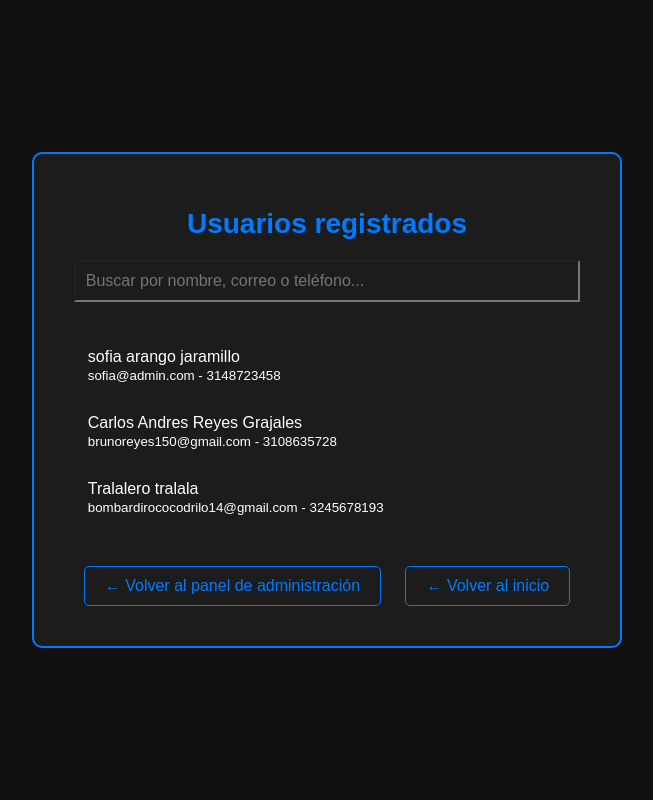
After one commit to carlo1404/carros, a PHP site: page /carros/admin/lista-usuarios.php in a window 1280 px wide. The commit adds this page. Shown: the whole page, without its empty margins (313-966 px from the left). Run offline with PHP 8.4, Linux system fonts and the light colour scheme; data comes from the database, SQL or seed files in the repository.

Commit message:
realice un listar usuarios y ver usarios

```diff
--- a/admin/admin-index.php
+++ b/admin/admin-index.php
@@ -93,6 +93,7 @@ body {
         <a href="categorias.php" class="admin-card">📂 Gestión de categorías</a>
         <a href="Mis-pedidos.php" class="admin-card">👥 Mis pedidos</a>
         <a href="nuevo-admin.php" class="admin-card">➕ Agregar administrador</a>
+        <a href="lista-usuarios.php" class="admin-card">👨‍🦰Usuarios</a>
     </div>
 </main>
 
--- /dev/null
+++ b/admin/lista-usuarios.php
@@ -0,0 +1,54 @@
+<?php
+require_once '../conexion.php';
+
+// Consulta
+$result = $conexion->query("SELECT * FROM usuarios");
+?>
+
+<!DOCTYPE html>
+<html lang="es">
+<head>
+    <meta charset="UTF-8">
+    <meta name="viewport" content="width=device-width, initial-scale=1.0">
+    <title>Listado de Usuarios</title>
+    <link rel="stylesheet" href="../css/usuarios.css">
+</head>
+<body>
+    <section class="lista-usuarios">
+        <h2 class="lista-usuarios__titulo">Usuarios registrados</h2>
+
+        <input type="text" id="buscador" class="lista-usuarios__buscador" placeholder="Buscar por nombre, correo o teléfono...">
+
+        <ul id="listaUsuarios" class="lista-usuarios__lista">
+            <?php while ($row = $result->fetch_assoc()): ?>
+                <li class="lista-usuarios__item">
+                    <a href="ver-usuario.php?id=<?= $row['id']; ?>" class="lista-usuarios__link">
+                        <?= htmlspecialchars($row['nombre']) ?><br>
+                        <small><?= htmlspecialchars($row['email']) ?> - <?= htmlspecialchars($row['telefono']) ?></small>
+                    </a>
+                </li>
+            <?php endwhile; ?>
+        </ul>
+
+        <div class="lista-usuarios__acciones">
+            <a href="admin-index.php" class="link">← Volver al panel de administración</a>
+            <a href="../index.php" class="link">← Volver al inicio</a>
+        </div>
+    </section>
+
+    <script>
+        const buscador = document.getElementById('buscador');
+        const lista = document.getElementById('listaUsuarios');
+        const usuarios = lista.getElementsByTagName('li');
+
+        buscador.addEventListener('input', function() {
+            const filtro = this.value.toLowerCase();
+
+            for (let i = 0; i < usuarios.length; i++) {
+                const texto = usuarios[i].textContent.toLowerCase();
+                usuarios[i].style.display = texto.includes(filtro) ? '' : 'none';
+            }
+        });
+    </script>
+</body>
+</html>
--- /dev/null
+++ b/css/usuarios.css
@@ -0,0 +1,157 @@
+:root {
+    --color-primary:  #007bff;
+    --color-secondary: #101010;
+  }
+
+/* Estandarizo estilos */
+html {
+    box-sizing: border-box;
+    font-size: 62.5%;
+}
+
+*, *::before, *::after {
+    box-sizing: inherit;
+}
+
+body {
+    margin: 0;
+    font-family: 'Poppins', sans-serif;
+    font-size: 1.6rem;
+    background-color: var(--color-secondary);
+    color: var(--color-primary);
+    padding: 4rem 2rem;
+    display: flex;
+    flex-direction: column;
+    align-items: center;
+    justify-content: center;
+    min-height: 100vh;
+}
+
+.lista-usuarios {
+    max-width: 60rem;
+    margin: 0 auto;
+    background-color: rgba(255, 255, 255, 0.05);
+    border: 0.2rem solid var(--color-primary);
+    border-radius: 1rem;
+    padding: 3rem 4rem;
+}
+
+.lista-usuarios__titulo {
+    font-size: 2.8rem;
+    text-align: center;
+    margin-bottom: 2rem;
+}
+
+.lista-usuarios__buscador {
+    width: 100%;
+    padding: 1rem;
+    font-size: 1.6rem;
+    margin-bottom: 2rem;
+    background-color: transparent;
+    color: var(--color-primary);
+}.lista-usuarios__buscador:focus {
+    outline: none;
+    border: 0.1rem solid var(--color-primary);
+    border-radius: 0.5rem;
+}
+
+.lista-usuarios__lista {
+    list-style: none;
+    padding: 0;
+}
+
+.lista-usuarios__item {
+    margin: 1rem 0;
+    padding: 1rem 1.4rem;
+}
+
+.lista-usuarios__link {
+    color: white;
+    text-decoration: none;
+    transition: color 0.3s ease;
+}
+
+.lista-usuarios__item:hover{
+    border: 1px solid var(--color-primary);
+    border-radius: 6px;
+}
+
+.lista-usuarios__acciones {
+    margin-top: 3rem;
+    text-align: center;
+}
+
+.link {
+    display: inline-block;
+    margin: 1rem;
+    color: var(--color-primary);
+    text-decoration: none;
+    padding: 1rem 2rem;
+    border: 0.1rem solid var(--color-primary);
+    border-radius: 0.5rem;
+    transition: background-color 0.3s ease, color 0.3s ease;
+}
+
+.link:hover {
+    background-color: var(--color-primary);
+    color: var(--color-secondary);
+    font-weight: 500;
+}
+
+/* .lista-usuarios__link small {
+    font-size: 1.2rem;
+    color: #aaa;
+    display: block;
+    margin-top: 0.3rem;
+} */
+
+
+/* Pagina ver-usuario */
+.ver-usuario {
+    background-color: rgba(255, 255, 255, 0.05);
+    border: 0.2rem solid var(--color-primary);
+    border-radius: 1rem;
+    padding: 3rem 4rem;
+    max-width: 50rem;
+    width: 100%;
+    text-align: left;
+}
+
+.ver-usuario__titulo {
+    font-size: 2.8rem;
+    margin-bottom: 6rem;
+    text-align: center;
+}
+
+.ver-usuario__info p {
+    margin: 2.6rem 0;
+    font-size: 1.6rem;
+}
+
+.ver-usuario__pedido {
+    margin-top: 2rem;
+    text-align: center;
+}
+
+.ver-usuario__acciones {
+    margin-top: 3rem;
+    text-align: center;
+}
+
+.ver-usuario__link {
+    display: inline-block;
+    margin: 0.5rem 1rem;
+    color: var(--color-primary);
+    text-decoration: none;
+    font-size: 1.5rem;
+    transition: color 0.3s ease, background-color 0.3s ease;
+    padding: 1rem 2rem;
+    border: 0.1rem solid var(--color-primary);
+    border-radius: 0.5rem;
+}
+
+.ver-usuario__link:hover {
+    background-color: var(--color-primary);
+    color: var(--color-secondary);
+    font-weight: 500;
+}
--- a/database/carros.sql
+++ b/database/carros.sql
@@ -19,6 +19,9 @@ SET time_zone = "+00:00";
 
 --
 -- Base de datos: `carros`
+CREATE DATABASE carros;
+USE carros;
+
 --
 
 -- --------------------------------------------------------
```
Also changed, not shown: admin/ver-usuario.php (added, +44 -0 lines).
